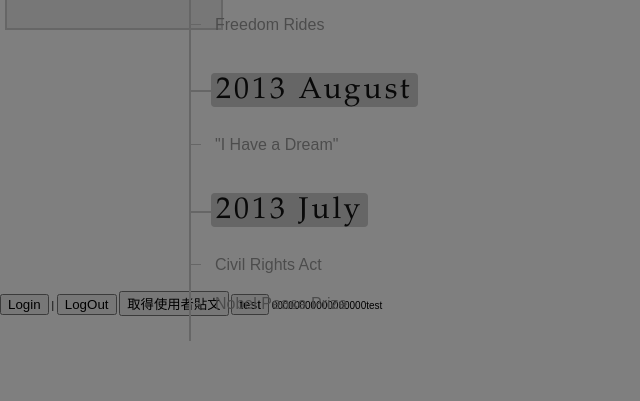
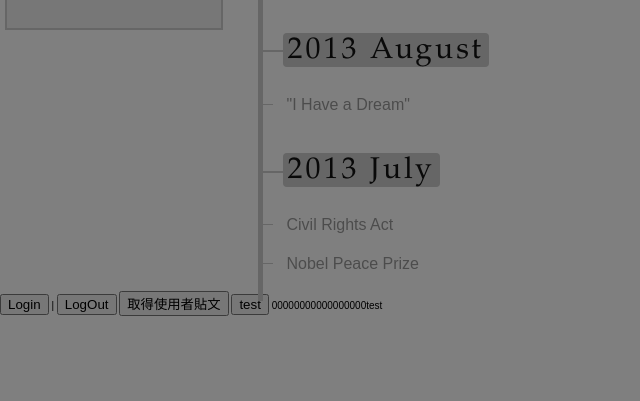
Before and after one commit to sharonning/Y-CLine, a PHP site: page /plus/timeline.php?s=1 in a window 1280 px wide. Shown: the part 754-1155 px from the top of the page, without its empty margins (0-640 px from the left). Run offline with PHP 8.4, Linux system fonts and the light colour scheme; data that the repository does not hold is empty; some libraries are stand-ins or nearby versions.

Commit message:
line left

```diff
--- a/css/screen.css
+++ b/css/screen.css
@@ -156,8 +156,9 @@ p {
 
 div#timelineContainer {
     position:relative;
-	top:80px;
-	border-left:2px solid #ccc;
+	top:40px;
+	left:70px;
+	border-left:5px solid #ccc;
 	margin:20px auto;
 	width:900px;
 
```
